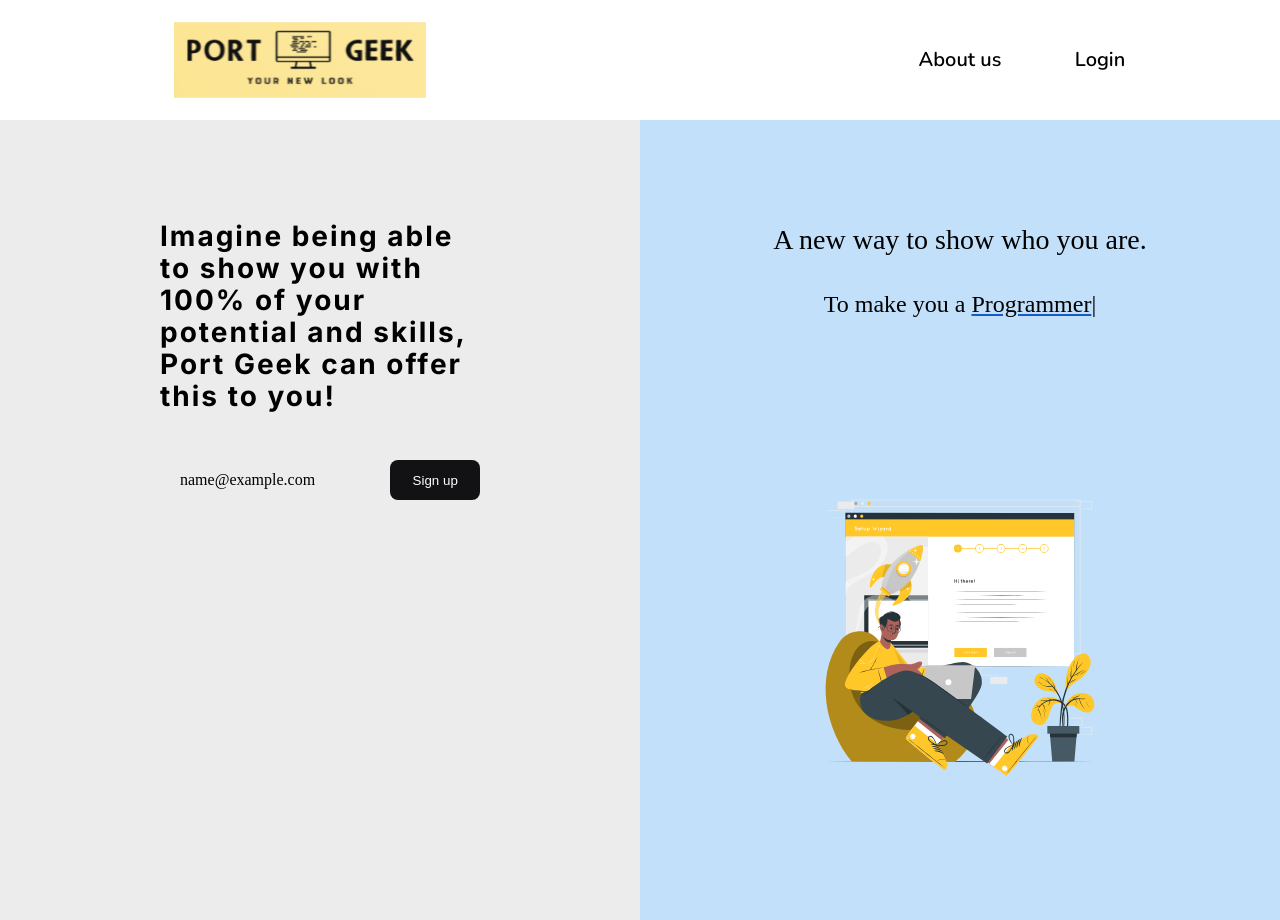
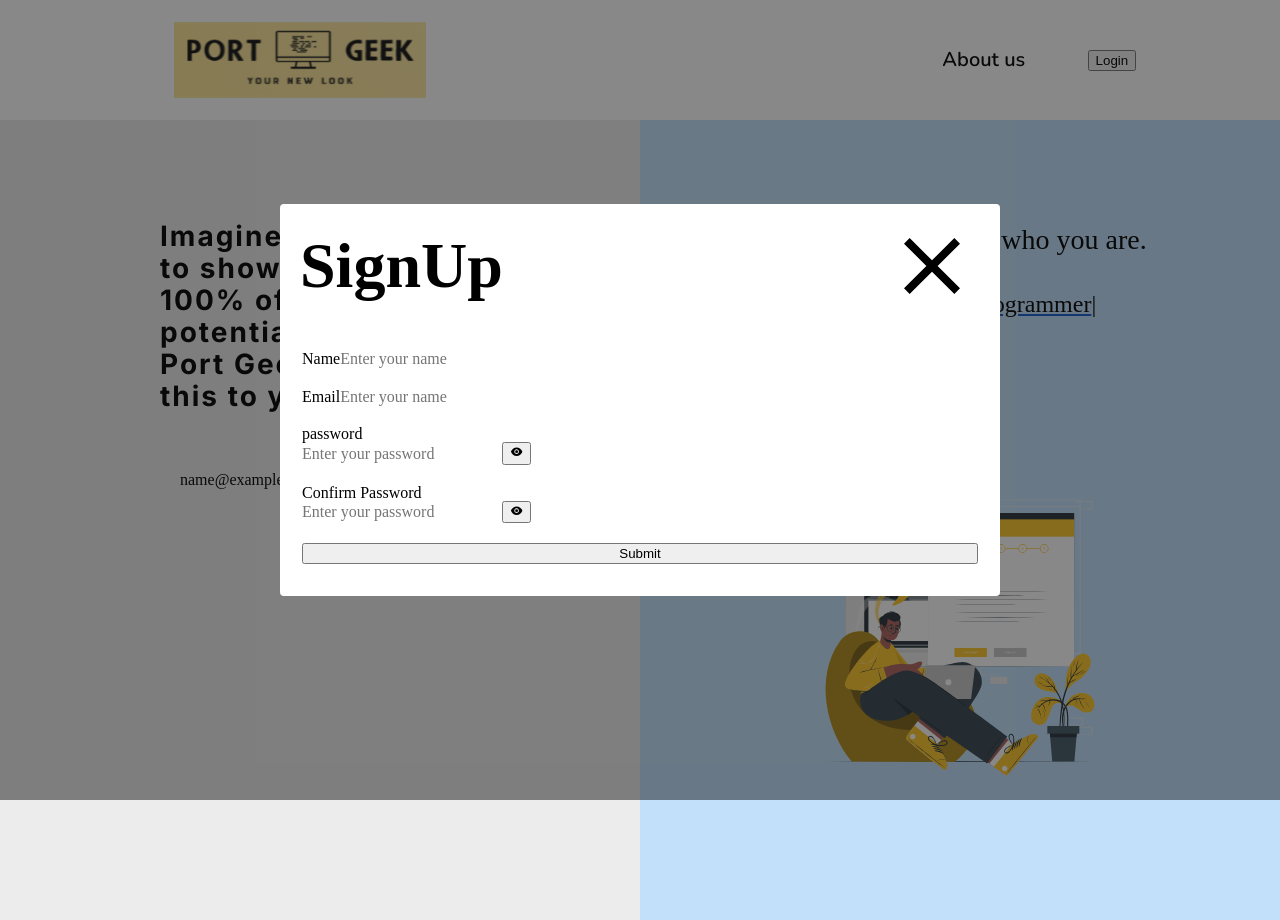
Before and after one commit to cesarrafaeljunior/port-geek, a React (Create React App) app: page / in a window 1280 px wide. Both pictures are taken after typing "name@example.com" into the empty fields and a click on the button "Sign up". Built offline with nearby package versions, Linux system fonts and the light colour scheme; a web font is replaced by a local one.

Commit message:
criacao-modais

```diff
--- a/src/App.tsx
+++ b/src/App.tsx
@@ -4,15 +4,16 @@ import { ModalContext } from "../src/contexts/modalContext"
 
 import LandingPage from "./pages/LandingPage/LandingPage";
 import { Modal } from "./components/modalRegister/modalRegister";
+import {ModalLogin} from "./components/modalLogin/modalLogin"
 
 function App() {
-  const {isOpenModalRegister,setIsOpenModalRegister} = useContext(ModalContext)
+  const {isOpenModalRegister,setIsOpenModalRegister,isOpenModalLogin,setIsOpenModalLogin} = useContext(ModalContext)
   return (
     <>
+
       <LandingPage />
       {isOpenModalRegister && <Modal  setModal={setIsOpenModalRegister}/>}
-
-
+      {isOpenModalLogin && <ModalLogin setModal={setIsOpenModalLogin}/>}
     </>
   );
 }
--- a/src/components/Header/Header.tsx
+++ b/src/components/Header/Header.tsx
@@ -2,8 +2,12 @@ import "../../utils/i18n";
 import { useTranslation } from "react-i18next";
 import { Header, ImageSpace, Links, LinkSpace } from "./styles";
 import logo from "../../assets/logo/logo.png";
+import { useContext } from "react";
+import { ModalContext } from "../../contexts/modalContext";
+
 
 const HeaderSpace = () => {
+  const { setIsOpenModalLogin } = useContext(ModalContext);
   const { t } = useTranslation();
   return (
     <>
@@ -13,7 +17,7 @@ const HeaderSpace = () => {
         </ImageSpace>
         <LinkSpace>
           <Links to={"/"}>About us</Links>
-          <Links to={"/"}>Login</Links>
+          <button onClick={()=>setIsOpenModalLogin(true)}>Login</button>
         </LinkSpace>
       </Header>
     </>
--- a/src/components/modalLogin/modalLogin.tsx
+++ b/src/components/modalLogin/modalLogin.tsx
@@ -13,7 +13,7 @@ interface iModal {
   setModal: (state: boolean) => void;
 }
 
-export function Modal({ setModal }: iModal): JSX.Element {
+export function ModalLogin({ setModal }: iModal): JSX.Element {
   const modalRef = createRef<HTMLDivElement>();
   const { handleLogin, isValidate } = useContext(UserContext);
 
@@ -46,6 +46,7 @@ export function Modal({ setModal }: iModal): JSX.Element {
           <h1>SignUp</h1>
           <MdOutlineClose onClick={() => setModal(false)} />
         </Header>
+        <Main>
         <Form onSubmit={handleSubmit(handleLogin)}>
           <InputComponent
             labelRefer="Email"
@@ -70,6 +71,7 @@ export function Modal({ setModal }: iModal): JSX.Element {
 
           <ButtonComponent type="submit">Submit</ButtonComponent>
         </Form>
+        </Main>
       </Contem>
     </Container>
   );
--- a/src/components/modalLogin/style.ts
+++ b/src/components/modalLogin/style.ts
@@ -8,14 +8,17 @@ export const Container = styled.section`
     min-height: 100vh;
     position: fixed;
     background-color: rgba(18, 18, 20, 0.5);
+    top: 0;
+    left:0;
 `
 
 export const Contem = styled.div`
     width: 90%;
-    max-width: 369px;
-    background-color: var(--grey-3);
+    max-width: 50.8rem;
+    background-color: var(--color-white-mode);
     border-radius: 4px;
     overflow: hidden;
+    height: 52rem;
 `
 
 export const Header = styled.header`
--- a/src/components/modalRegister/modalRegister.tsx
+++ b/src/components/modalRegister/modalRegister.tsx
@@ -6,7 +6,6 @@ import { useForm } from "react-hook-form";
 import { InputComponent, PasswordInputComponent } from "../Inputs";
 import { ButtonComponent } from "../Buttons";
 import { UserContext } from "../../contexts/userContext";
-import { ModalContext } from "../../contexts/modalContext";
 import { iRegisterData } from "../../services/postRegister";
 import { registerSchema } from "../../schemas/userSchema";
 
@@ -43,7 +42,7 @@ export function Modal({ setModal }: iModal): JSX.Element {
 
   return (
     <Container>
-      <div ref={modalRef}>
+      < Contem ref={modalRef}>
         <Header>
           <h1>SignUp</h1>
           <MdOutlineClose onClick={() => setModal(false)} />
@@ -52,9 +51,9 @@ export function Modal({ setModal }: iModal): JSX.Element {
         <Main>
           <Form onSubmit={handleSubmit(handleRegister)}>
             <InputComponent
-              labelRefer="nome"
-              labelText="nome"
-              placeholder="Digite aqui seu nome"
+              labelRefer="Name"
+              labelText="Name"
+              placeholder="Enter your name"
               autoComplete="username"
               register={register}
               registerkey={"name"}
@@ -63,8 +62,8 @@ export function Modal({ setModal }: iModal): JSX.Element {
 
             <InputComponent
               labelRefer="email"
-              labelText="email"
-              placeholder="Digite aqui seu email"
+              labelText="Email"
+              placeholder="Enter your name"
               autoComplete="email"
               register={register}
               registerkey={"email"}
@@ -75,7 +74,7 @@ export function Modal({ setModal }: iModal): JSX.Element {
               labelRefer="password"
               labelText="password"
               type="password"
-              placeholder="Digite aqui sua senha"
+              placeholder="Enter your password"
               autoComplete="new-password"
               register={register}
               registerkey={"password"}
@@ -85,10 +84,10 @@ export function Modal({ setModal }: iModal): JSX.Element {
             )}
 
             <PasswordInputComponent
-              labelRefer="password1"
-              labelText="password1"
+              labelRefer="Confirm Password"
+              labelText="Confirm Password"
               type="password"
-              placeholder="Digite novamente sua senha"
+              placeholder="Enter your password"
               autoComplete="new-password"
               register={register}
               registerkey={"confirmPassword"}
@@ -97,10 +96,10 @@ export function Modal({ setModal }: iModal): JSX.Element {
               <p className="error">{errors.confirmPassword?.message}</p>
             )}
 
-            <ButtonComponent type="submit">Cadastrar</ButtonComponent>
+            <ButtonComponent type="submit">Submit</ButtonComponent>
           </Form>
         </Main>
-      </div>
+      </Contem>
     </Container>
   );
 }
--- a/src/components/modalRegister/style.ts
+++ b/src/components/modalRegister/style.ts
@@ -8,12 +8,14 @@ export const Container = styled.section`
     min-height: 100vh;
     position: fixed;
     background-color: rgba(18, 18, 20, 0.5);
+    top: 0;
+    left:0;
 `
 
 export const Contem = styled.div`
     width: 90%;
-    max-width: 369px;
-    background-color: var(--grey-3);
+    max-width: 45rem;
+    background-color:var(--color-white-mode) ;
     border-radius: 4px;
     overflow: hidden;
 `
@@ -25,9 +27,14 @@ export const Header = styled.header`
     background-color: var(--grey-2);
     padding: .875rem 1.25rem;
     svg {
-        font-size: 18px;
+        font-weight: 700;
+        font-size: 96px;
         color: var(--grey-1);
         cursor: pointer;
+    }
+    h1{
+        font-weight: 700;
+        font-size: 64px;
     }
 `
 
--- a/src/contexts/modalContext/index.tsx
+++ b/src/contexts/modalContext/index.tsx
@@ -9,11 +9,11 @@ interface iModalProvider {
 interface IModalProviderData {
     isOpenModalLogin: boolean,
     isOpenModalRegister: boolean,
-    setIsOpenModalLogin: (state: boolean) => void,
-    setIsOpenModalRegister: (state: boolean) => void,
+    setIsOpenModalLogin: (value: boolean) => void,
+    setIsOpenModalRegister: (value: boolean) => void,
 }
 
-export  function ModalProvider({ children }: iModalProvider): JSX.Element {
+export  function ModalProvider({ children }: iModalProvider) {
     const [isOpenModalLogin, setIsOpenModalLogin] = useState<boolean>(false)
     const [isOpenModalRegister, setIsOpenModalRegister] = useState<boolean>(false)
 
--- a/src/pages/LandingPage/LandingPage.tsx
+++ b/src/pages/LandingPage/LandingPage.tsx
@@ -32,7 +32,7 @@ const LandingPage = () => {
               <input
                 type="text"
                 name="email"
-                id="email"
+                id="email1"
                 placeholder="Enter your email"
               />
               <button
```
